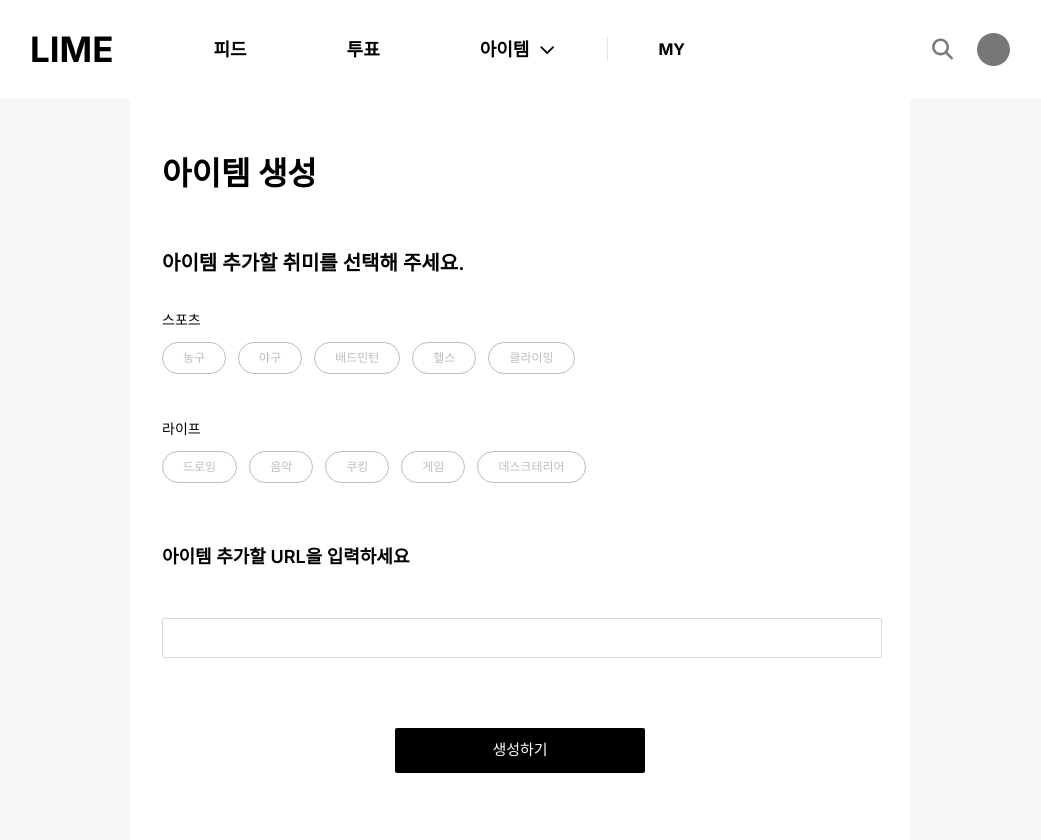
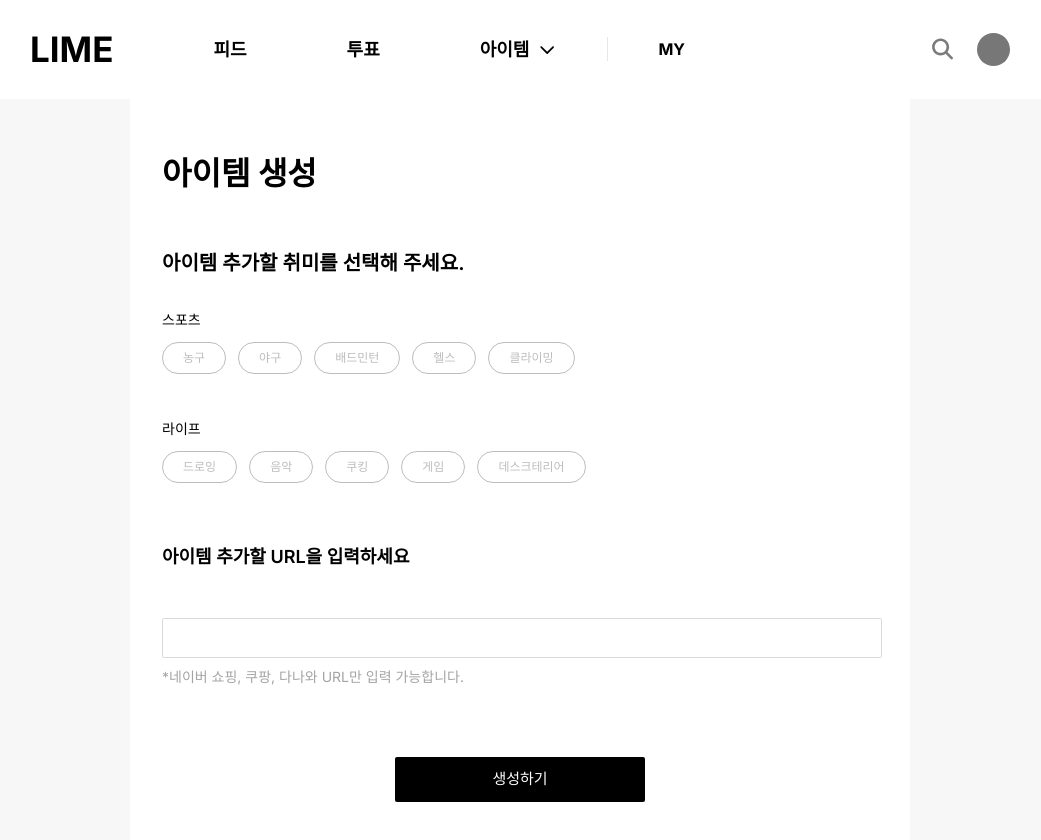
Before and after one commit to uju-in/lime-frontend, a Next.js app: page /items/add-item in a window 1280 px wide. Shown: the top 840 px of the page, without its empty margins (120-1161 px from the left). Built offline with nearby package versions, Linux system fonts and the light colour scheme.

Commit message:
feat: 유효 URL 안내 메시지 추가

```diff
--- a/src/app/(route)/items/add-item/_component/PostForm.tsx
+++ b/src/app/(route)/items/add-item/_component/PostForm.tsx
@@ -63,6 +63,9 @@ export default function PostForm() {
         className="h-[40px] w-[720px] rounded-[2px] border border-[#DADADA] p-1 focus:outline-none"
         onChange={handleChange}
       />
+      <p className="mt-[8px] text-[14px] font-[400] text-[#A4A4A4]">
+        *네이버 쇼핑, 쿠팡, 다나와 URL만 입력 가능합니다.
+      </p>
       <div className=" mt-[70px] flex justify-center">
         <button
           className="h-[45px] w-[250px] rounded-[2px] bg-black text-[15px] text-white"
```
